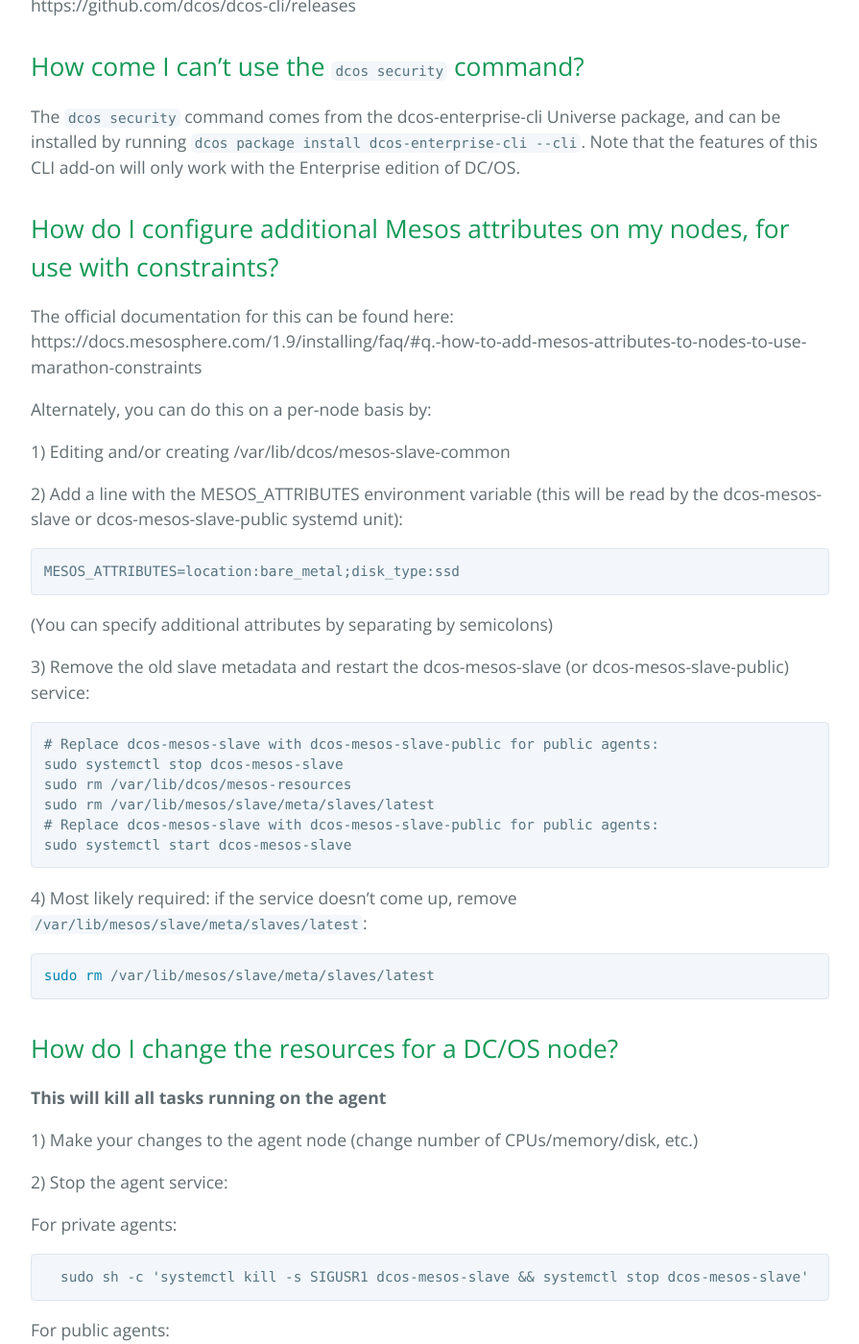
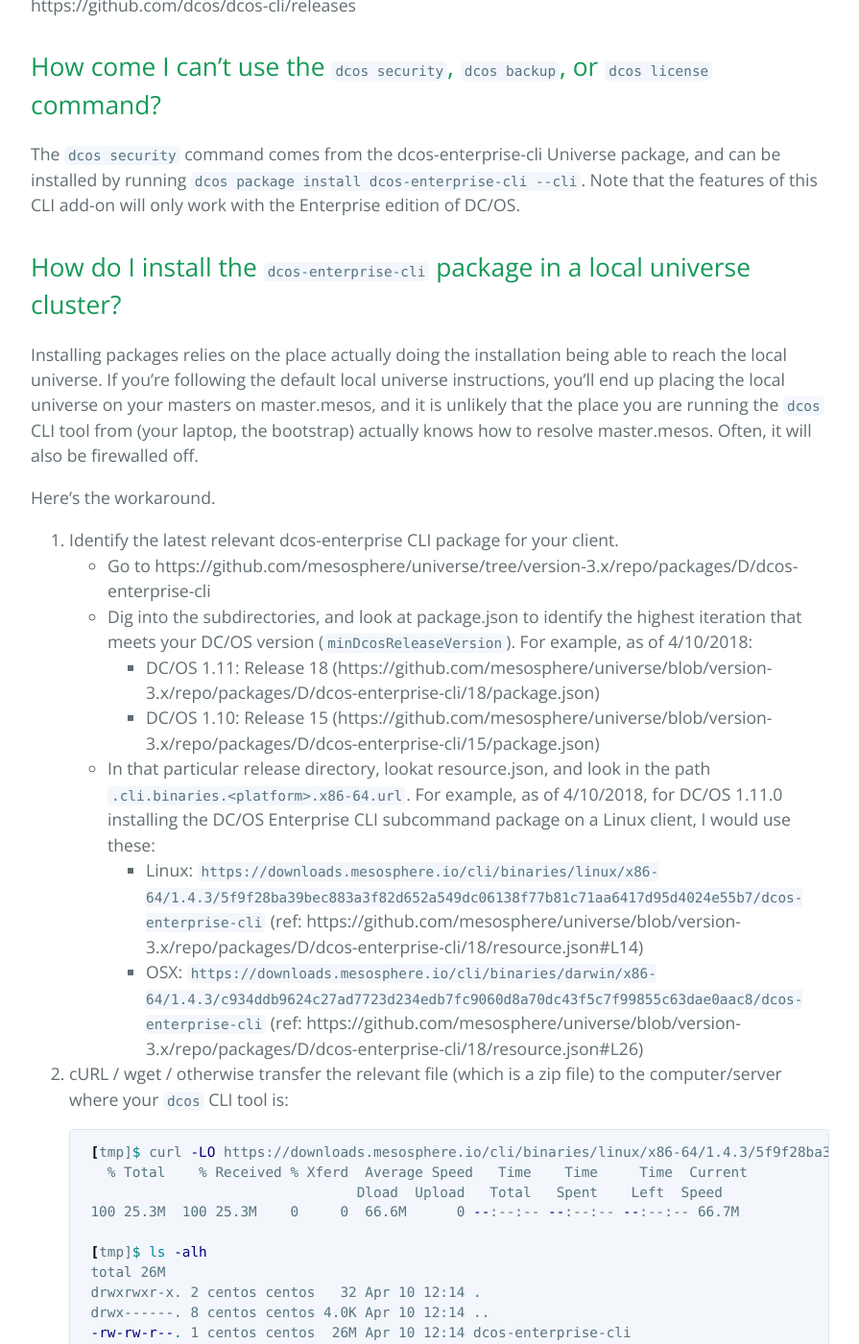
Before and after one commit to mesosphere/field-notes, a Jekyll site: the page built from docs/faqs/faq.md, in a window 1280 px wide and 1400 px high, scrolled down 4085 px. Shown: the whole window at 96% size, without its empty margins (192-1087 px from the left). Built offline with Jekyll 4.4.1, drawn with Linux system fonts in a browser that asks for light colours; our own code applies the rules of GitHub Pages for plain Markdown files; some of the changed text lies outside the part shown.

Commit message:
CLI setup

````diff
--- a/docs/faqs/faq.md
+++ b/docs/faqs/faq.md
@@ -131,9 +131,104 @@ DC/OS CLI releases do not strictly line up with the DC/OS versions - they're rel
 
 https://github.com/dcos/dcos-cli/releases
 
-## How come I can't use the `dcos security` command?
+## How come I can't use the `dcos security`, `dcos backup`, or `dcos license` command?
 
 The `dcos security` command comes from the dcos-enterprise-cli Universe package, and can be installed by running `dcos package install dcos-enterprise-cli --cli`.  Note that the features of this CLI add-on will only work with the Enterprise edition of DC/OS.
+
+## How do I install the `dcos-enterprise-cli` package in a local universe cluster?
+
+Installing packages relies on the place actually doing the installation being able to reach the local universe.  If you're following the default local universe instructions, you'll end up placing the local universe on your masters on master.mesos, and it is unlikely that the place you are running the `dcos` CLI tool from (your laptop, the bootstrap) actually knows how to resolve master.mesos.  Often, it will also be firewalled off.
+
+Here's the workaround.
+
+1. Identify the latest relevant dcos-enterprise CLI package for your client.
+    * Go to https://github.com/mesosphere/universe/tree/version-3.x/repo/packages/D/dcos-enterprise-cli
+    * Dig into the subdirectories, and look at package.json to identify the highest iteration that meets your DC/OS version (`minDcosReleaseVersion`).  For example, as of 4/10/2018:
+      * DC/OS 1.11: Release 18 (https://github.com/mesosphere/universe/blob/version-3.x/repo/packages/D/dcos-enterprise-cli/18/package.json)
+      * DC/OS 1.10: Release 15 (https://github.com/mesosphere/universe/blob/version-3.x/repo/packages/D/dcos-enterprise-cli/15/package.json)
+    * In that particular release directory, lookat resource.json, and look in the path `.cli.binaries.<platform>.x86-64.url`.  For example, as of 4/10/2018, for DC/OS 1.11.0 installing the DC/OS Enterprise CLI subcommand package on a Linux client, I would use these:
+      * Linux: `https://downloads.mesosphere.io/cli/binaries/linux/x86-64/1.4.3/5f9f28ba39bec883a3f82d652a549dc06138f77b81c71aa6417d95d4024e55b7/dcos-enterprise-cli` (ref: https://github.com/mesosphere/universe/blob/version-3.x/repo/packages/D/dcos-enterprise-cli/18/resource.json#L14)
+      * OSX: `https://downloads.mesosphere.io/cli/binaries/darwin/x86-64/1.4.3/c934ddb9624c27ad7723d234edb7fc9060d8a70dc43f5c7f99855c63dae0aac8/dcos-enterprise-cli` (ref: https://github.com/mesosphere/universe/blob/version-3.x/repo/packages/D/dcos-enterprise-cli/18/resource.json#L26)
+2. cURL / wget / otherwise transfer the relevant file (which is a zip file) to the computer/server where your `dcos` CLI tool is:
+
+    ```bash
+    [tmp]$ curl -LO https://downloads.mesosphere.io/cli/binaries/linux/x86-64/1.4.3/5f9f28ba39bec883a3f82d652a549dc06138f77b81c71aa6417d95d4024e55b7/dcos-enterprise-cli
+      % Total    % Received % Xferd  Average Speed   Time    Time     Time  Current
+                                    Dload  Upload   Total   Spent    Left  Speed
+    100 25.3M  100 25.3M    0     0  66.6M      0 --:--:-- --:--:-- --:--:-- 66.7M
+
+    [tmp]$ ls -alh
+    total 26M
+    drwxrwxr-x. 2 centos centos   32 Apr 10 12:14 .
+    drwx------. 8 centos centos 4.0K Apr 10 12:14 ..
+    -rw-rw-r--. 1 centos centos  26M Apr 10 12:14 dcos-enterprise-cli
+    ```
+
+3. Unzip the file.  Note that in OSX, it *may* include additional unrelated files:
+
+    ```bash
+    $ unzip dcos-enterprise-cli
+    Archive:  dcos-enterprise-cli
+      creating: bin/
+      inflating: bin/dcos-security
+      inflating: bin/dcos-backup
+      inflating: bin/dcos-license
+    ```
+
+4. Make sure the binaries all have the execute bit (they probably do by default):
+
+      ```bash
+      $ chmod +x bin/dcos-*
+      ```
+
+4. Make the directory `~/.dcos/subcommands/dcos-enterprise-cli/env/bin`, and place the `dcos-*` binaries in it:
+
+    ```bash
+    $ mkdir -p ~/.dcos/subcommands/dcos-enterprise-cli/env/bin
+    $ cp -pv bin/dcos-* ~/.dcos/subcommands/dcos-enterprise-cli/env/bin/
+    ‘bin/dcos-backup’ -> ‘/home/centos/.dcos/subcommands/dcos-enterprise-cli/env/bin/dcos-backup’
+    ‘bin/dcos-license’ -> ‘/home/centos/.dcos/subcommands/dcos-enterprise-cli/env/bin/dcos-license’
+    ‘bin/dcos-security’ -> ‘/home/centos/.dcos/subcommands/dcos-enterprise-cli/env/bin/dcos-security’
+    [centos@ip-10-10-0-26 tmp]$ ll ~/.dcos/subcommands/dcos-enterprise-cli/env/bin
+
+    $ ls -alh ~/.dcos/subcommands/dcos-enterprise-cli/env/bin
+    total 33M
+    drwxrwxr-x. 2 centos centos   63 Apr 10 12:24 .
+    drwxrwxr-x. 3 centos centos   16 Apr 10 12:23 ..
+    -rwxr-xr-x. 1 centos centos  11M Feb 13 13:45 dcos-backup
+    -rwxr-xr-x. 1 centos centos  14M Feb 13 13:50 dcos-license
+    -rwxr-xr-x. 1 centos centos 8.6M Feb 13 13:56 dcos-security
+    ```
+
+5. Profit:
+
+    ```
+    $ dcos
+    Command line utility for the Mesosphere Datacenter Operating
+    System (DC/OS). The Mesosphere DC/OS is a distributed operating
+    system built around Apache Mesos. This utility provides tools
+    for easy management of a DC/OS installation.
+
+    Available DC/OS commands:
+
+      auth           	Authenticate to DC/OS cluster
+      backup         	Access DC/OS backup functionality
+      cluster        	Manage your DC/OS clusters
+      config         	Manage the DC/OS configuration file
+      help           	Display help information about DC/OS
+      job            	Deploy and manage jobs in DC/OS
+      license        	Manage your DC/OS licenses
+      marathon       	Deploy and manage applications to DC/OS
+      node           	View DC/OS node information
+      package        	Install and manage DC/OS software packages
+      security       	DC/OS security related commands
+      service        	Manage DC/OS services
+      task           	Manage DC/OS tasks
+
+    Get detailed command description with 'dcos <command> --help'.
+    ```
+
+*Note: The above steps install the `security`, `backup`, and `license` tools for all clusters your account communicates with.  You can also set the above up on a per-cluster basis by using the directory `~/.dcos/clusters/<cluster-id>/subcommands/dcos-enterprise-cli/env/`.  For example: `~/.dcos/clusters/9e1a0745-99bc-41f4-a4f1-7dc978fae438/subcommands/dcos-enterprise-cli/env/`*
 
 ## How do I configure additional Mesos attributes on my nodes, for use with constraints?
 
````
